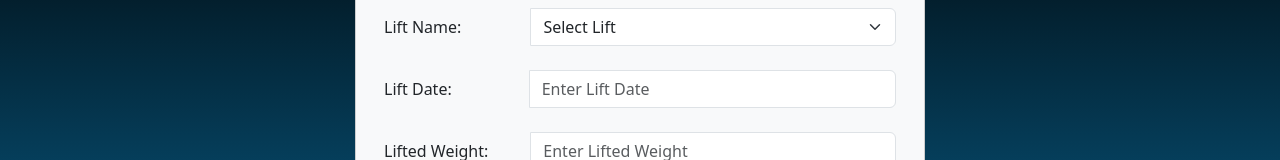
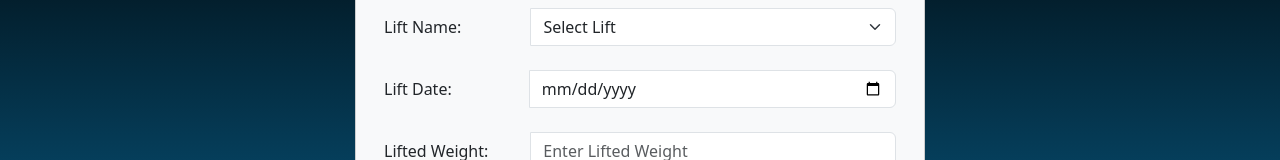
Before and after one commit to saulgalaviz/strengthTracker, a React (Vite) app in the folder st-frontend/: page /add-lift in a window 1280 px wide. Shown: the part 217-377 px from the top of the page. Built offline with nearby package versions, Linux system fonts and the light colour scheme.

Commit message:
Update var types for each field.

```diff
--- a/st-frontend/src/components/LiftComponent.jsx
+++ b/st-frontend/src/components/LiftComponent.jsx
@@ -185,7 +185,7 @@ const LiftComponent = () => {
                                 <div className="input-group mb-4">
                                     <label className="col-form-label" style={{marginRight: "78px"}}>Lift Date:</label>
                                     <input
-                                        type="text"
+                                        type="date"
                                         placeholder="Enter Lift Date"
                                         name="liftDate"
                                         value={liftDate}
@@ -200,7 +200,7 @@ const LiftComponent = () => {
                                 <div className="input-group mb-4">
                                     <label className="form-label col-form-label" style={{marginRight: "43px"}}>Lifted Weight:</label>
                                     <input
-                                        type="text"
+                                        type="number"
                                         placeholder="Enter Lifted Weight"
                                         name="liftedWeight"
                                         value={liftedWeight}
@@ -215,7 +215,7 @@ const LiftComponent = () => {
                                 <div className="input-group mb-4">
                                     <label className="form-label col-form-label" style={{marginRight: "47px"}}>Body Weight:</label>
                                     <input
-                                        type="text"
+                                        type="number"
                                         placeholder="Enter Body Weight"
                                         name="bodyWeight"
                                         value={bodyWeight}
```
